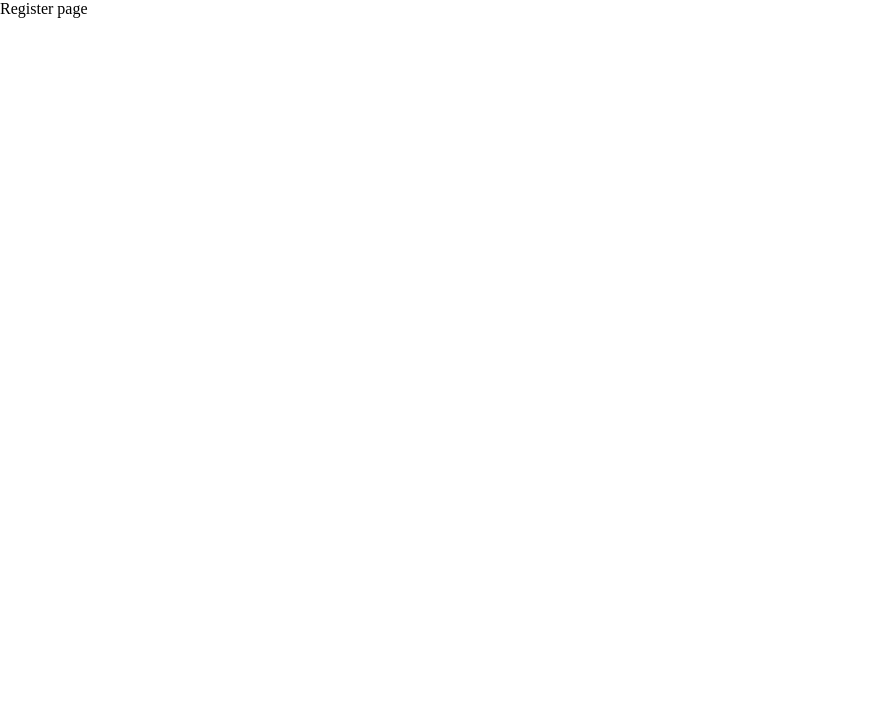
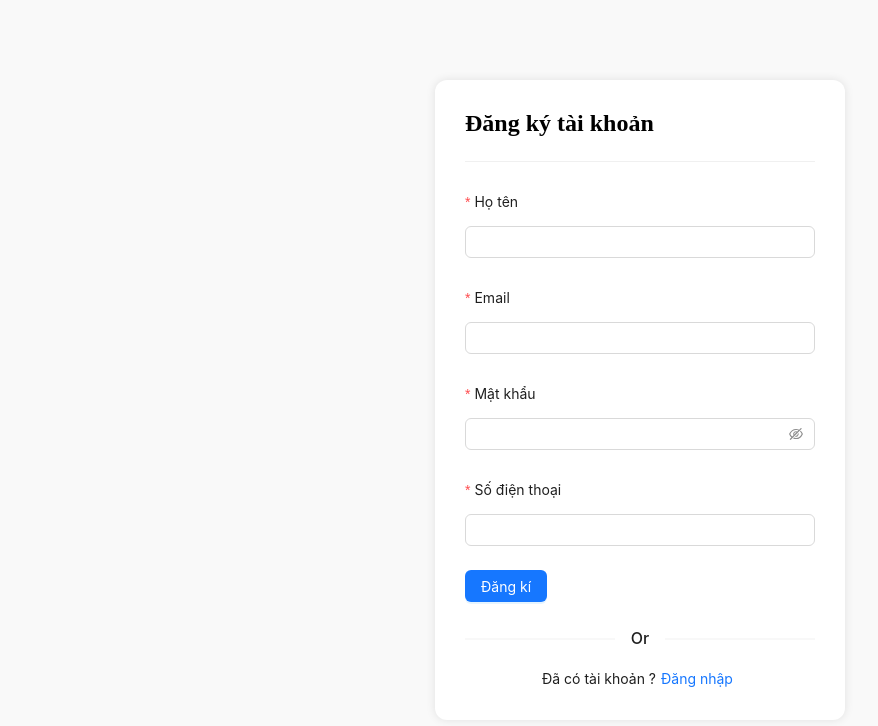
Before and after one commit to vinhbgdm/order-books, a React (Vite) app: page /register in a window 1280 px wide. Shown: the top 726 px of the page, without its empty margins (0-878 px from the left). Built offline with nearby package versions, Linux system fonts and the light colour scheme.

Commit message:
form register

```diff
--- /dev/null
+++ b/src/pages/client/auth/register.scss
@@ -0,0 +1,15 @@
+body {
+    background-color: #f9f9f9;
+    display: flex;
+    justify-content: center;
+    align-items: center;
+    height: 100vh;
+}
+
+.container {
+    background-color: white;
+    padding: 30px;
+    border-radius: 12px;
+    box-shadow: 0 0 10px rgba(0, 0, 0, 0.1);
+    width: 350px;
+}
--- a/src/pages/client/auth/register.tsx
+++ b/src/pages/client/auth/register.tsx
@@ -1,6 +1,91 @@
+import { Button, Divider, Form, FormProps, Input } from "antd";
+import { useState } from "react"
+import "./register.scss"
+
+type FieldType = {
+    fullName: string;
+    email: string;
+    password: string;
+    phone: string;
+};
+
 const Register = () => {
+    const [isSubmit, setIsSubmit] = useState(false);
+
+    const onFinish: FormProps<FieldType>['onFinish'] = async (values) => {
+        console.log('Success:', values);
+    };
+
     return (
-        <div className="">Register page</div>
+        <div className="register-page">
+            <main className="main">
+                <div className="container">
+                    <section className="wrapper">
+                        <div className="heading">
+                            <h2 className="text text-large">Đăng ký tài khoản</h2>
+                            <Divider />
+                        </div>
+                        <Form
+                            name="form-register"
+                            onFinish={onFinish}
+                            autoComplete="off"
+                        >
+                            <Form.Item<FieldType>
+                                labelCol={{ span: 24 }}
+                                label="Họ tên"
+                                name="fullName"
+                                rules={[{ required: true, message: 'Họ tên không được để trống !' }]}
+                            >
+                                <Input />
+                            </Form.Item>
+
+                            <Form.Item<FieldType>
+                                labelCol={{ span: 24 }}
+                                label="Email"
+                                name="email"
+                                rules={[
+                                    { required: true, message: 'Email không được để trống !' },
+                                    { type: "email", message: 'Email không đúng định dạng !' }
+                                ]}
+                            >
+                                <Input />
+                            </Form.Item>
+
+                            <Form.Item<FieldType>
+                                labelCol={{ span: 24 }}
+                                label="Mật khẩu"
+                                name="password"
+                                rules={[{ required: true, message: 'Mật khẩu không được để trống !' }]}
+                            >
+                                <Input.Password />
+                            </Form.Item>
+
+                            <Form.Item<FieldType>
+                                labelCol={{ span: 24 }}
+                                label="Số điện thoại"
+                                name="phone"
+                                rules={[{ required: true, message: 'Số điện thoại không được để trống !' }]}
+                            >
+                                <Input />
+                            </Form.Item>
+
+                            <Form.Item>
+                                <Button type="primary" htmlType="submit" loading={isSubmit}>
+                                    Đăng kí
+                                </Button>
+                            </Form.Item>
+                            <Divider>Or</Divider>
+                            <p className="text text-normal" style={{ textAlign: "center" }}>
+                                Đã có tài khoản ?
+                                <a className="primary" style={{ color: "#1677ff", margin: "5px" }}>
+                                    Đăng nhập
+                                </a>
+                            </p>
+                        </Form>
+                    </section>
+                </div>
+            </main>
+        </div>
     )
 }
 
```
